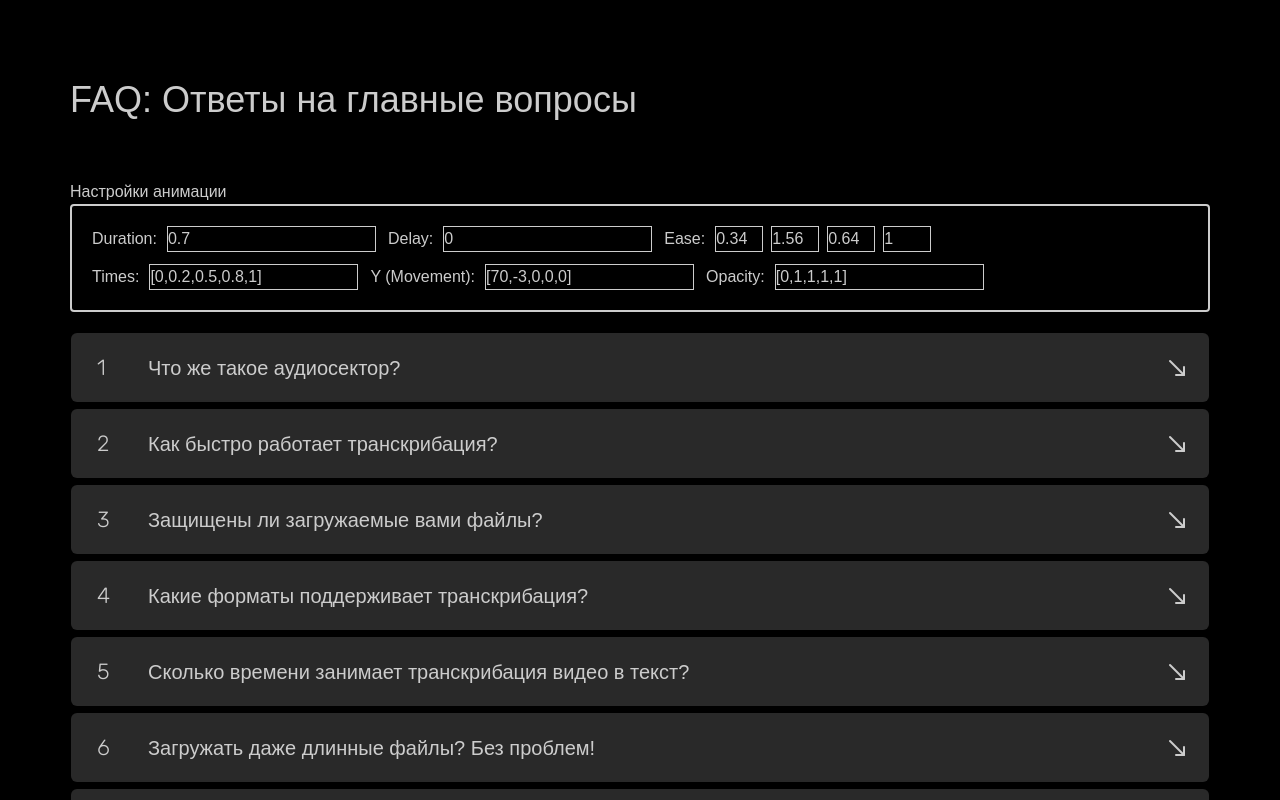
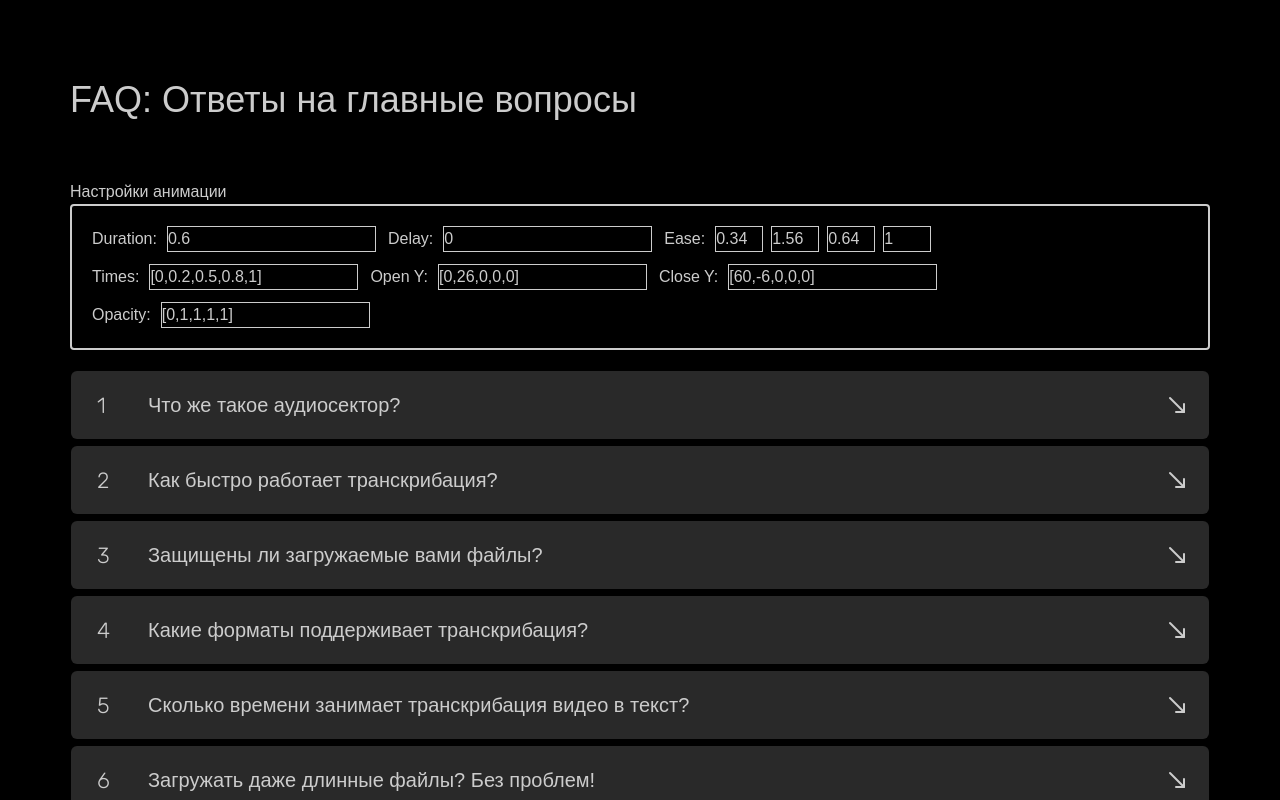
Before and after one commit to Abdujamil/faq-section, a Next.js app: page / in a window 1280 px wide. Shown: the top 800 px of the page. Built offline with nearby package versions, Linux system fonts and the light colour scheme.

Commit message:
motion effect refactor

```diff
--- a/src/Components/FaqCard.tsx
+++ b/src/Components/FaqCard.tsx
@@ -13,7 +13,8 @@ interface AnimationSettings {
     delay: number;   // Задержка
     ease: any;  // ease кривая
     times: number[]; // Временные точки для transition
-    y: number[];     // Массив значений для движения по оси Y
+    openY: number[]; // Анимация при открытии
+    closeY: number[]; // Анимация при закрытии
     opacity: number[]; // Массив значений для opacity
 }
 
@@ -40,12 +41,13 @@ interface FaqCardProps {
 // }
 
 const defaultSettings: AnimationSettings = {
-    duration: 0.7,
+    duration: 0.6,
     bounce: 5,
     delay: 0,
     ease: [0.34, 1.56, 0.64, 1],
     times: [0, 0.2, 0.5, 0.8, 1],
-    y: [70, -3, 0, 0, 0],        // Дефолтные значения для движения по оси Y
+    openY: [0, 26, 0, 0, 0], // Анимация открытия
+    closeY: [60, -6, 0, 0, 0], // Анимация закрытия
     opacity: [0, 1, 1, 1, 1],    // Дефолтные значения для opacity
 };
 
@@ -55,7 +57,8 @@ const defaultSettingsImg: AnimationSettings = {
     delay: 0,
     ease: [0.34, 1.56, 0.64, 1],
     times: [0, 0.2, 0.5, 0.8, 1],
-    y: [50, -55, 50, -40, 0],        // Дефолтные значения для движения по оси Y
+    openY: [0, 26, 0, 0, 0], // Анимация открытия
+    closeY: [60, -6, 0, 0, 0], // Анимация закрытия
     opacity: [0, 1, 1, 1, 1],    // Дефолтные значения для opacity
 };
 
@@ -72,19 +75,23 @@ const FaqCard: React.FC<FaqCardProps> = ({
                                              animationSettings = defaultSettings,
                                          }) => {
 
+
     const handleClick = async () => {
         if (onToggle) {
             onToggle(id);
         }
     };
 
+    const [isAnswerVisible, setIsAnswerVisible] = useState(defaultOpen || isOpen);
+
     const controls = useAnimation();
     const controlsImage = useAnimation();
 
     useEffect(() => {
         if (isOpen) {
+            setIsAnswerVisible(true);
             controls.start({
-                y: animationSettings.y,
+                y: animationSettings.openY,
                 opacity: [0, 1, 1, 1, 1],
                 transition: {
                     duration: animationSettings.duration,
@@ -93,7 +100,7 @@ const FaqCard: React.FC<FaqCardProps> = ({
                 }
             });
             controlsImage.start({
-                y: [-80, 80, 0, 0, 0],
+                y: animationSettings.openY,
                 opacity: [0, 1, 1, 1, 1],
                 transition: {
                     duration: animationSettings.duration,
@@ -103,16 +110,34 @@ const FaqCard: React.FC<FaqCardProps> = ({
             });
         } else {
             controls.start({
-                y: 0,
-                opacity: 0
+                y: animationSettings.closeY,
+                opacity: [1, 1, 1, 1, 0],
+                transition: {
+                    duration: animationSettings.duration,
+                    ease: animationSettings.ease,
+                    times: animationSettings.times
+                }
             });
 
             controlsImage.start({
-                y: 0,
-                opacity: 0
+                y: animationSettings.closeY,
+                opacity: [1, 1, 1, 1, 0],
+                transition: {
+                    duration: animationSettings.duration,
+                    ease: animationSettings.ease,
+                    times: animationSettings.times
+                }
+            }).then(() => {
+                // После завершения анимации сбросить позицию
+                controls.start({y: 0});
             });
+            const timeout = setTimeout(() => {
+                setIsAnswerVisible(false);
+            }, animationSettings.duration * 1000);
+
+            return () => clearTimeout(timeout);
         }
-    }, [isOpen]);
+    }, [isOpen, animationSettings]);
 
 
     // const background = getFaqBackground(id);
@@ -125,13 +150,12 @@ const FaqCard: React.FC<FaqCardProps> = ({
                 boxShadow: isOpen ? "none" : "",
             }}
         >
-
             <div className={`${styles.question}
                     w-full flex flex-row items-center bg-[#5353537F] active:bg-[#20272B] rounded-[6px] active:shadow-[2px_2px_4px_0px_#000000CC_inset,-2px_-2px_4px_0px_#000000CC_inset]`}
                  onClick={handleClick}
                  style={{
                      // background,
-                     height: isOpen ? "69px" : "69px",
+                     height: isOpen ? "69px" : "68px",
                      alignItems: isOpen ? "start" : "center",
                      borderBottom: isOpen ? "1px solid #CCCCCC" : "",
                  }}
--- a/src/app/page.tsx
+++ b/src/app/page.tsx
@@ -10,12 +10,13 @@ const Home: React.FC = () => {
 
     const [openId, setOpenId] = useState<number | null>(null);
     const [animationSettings, setAnimationSettings] = useState({
-        duration: 0.7,
+        duration: 0.6,
         bounce: 5,
         delay: 0,
         ease: [0.34, 1.56, 0.64, 1],
         times: [0, 0.2, 0.5, 0.8, 1],
-        y: [70, -3, 0, 0, 0],
+        openY: [0, 26, 0, 0, 0],
+        closeY: [60, -6, 0, 0, 0],
         opacity: [0, 1, 1, 1, 1],
     });
 
@@ -28,7 +29,8 @@ const Home: React.FC = () => {
     const handleChange = (e: React.ChangeEvent<HTMLInputElement>) => {
         const { name, value } = e.target;
 
-        if (name === 'ease' || name === 'times' || name === 'y' || name === 'opacity') {
+        if (name === 'ease' || name === 'times' || name === 'openY' ||
+            name === 'closeY' || name === 'opacity') {
             try {
                 setAnimationSettings(prev => ({
                     ...prev,
@@ -115,7 +117,10 @@ const Home: React.FC = () => {
                                 name="duration"
                                 value={animationSettings.duration}
                                 step="0.1"
-                                onChange={e => setAnimationSettings({ ...animationSettings, duration: parseFloat(e.target.value) })}
+                                onChange={e => setAnimationSettings({
+                                    ...animationSettings,
+                                    duration: parseFloat(e.target.value)
+                                })}
                             />
                         </label>
                         {/*<label>*/}
@@ -135,7 +140,10 @@ const Home: React.FC = () => {
                                 name="delay"
                                 value={animationSettings.delay}
                                 step="0.1"
-                                onChange={e => setAnimationSettings({ ...animationSettings, delay: parseFloat(e.target.value) })}
+                                onChange={e => setAnimationSettings({
+                                    ...animationSettings,
+                                    delay: parseFloat(e.target.value)
+                                })}
                             />
                         </label>
                         <label>
@@ -163,11 +171,21 @@ const Home: React.FC = () => {
                             />
                         </label>
                         <label>
-                            Y (Movement):
+                            Open Y:
                             <input
                                 type="text"
-                                name="y"
-                                value={JSON.stringify(animationSettings.y)}
+                                name="openY"
+                                value={JSON.stringify(animationSettings.openY)}
+                                onChange={handleChange}
+                            />
+                        </label>
+
+                        <label>
+                            Close Y:
+                            <input
+                                type="text"
+                                name="closeY"
+                                value={JSON.stringify(animationSettings.closeY)}
                                 onChange={handleChange}
                             />
                         </label>
```
